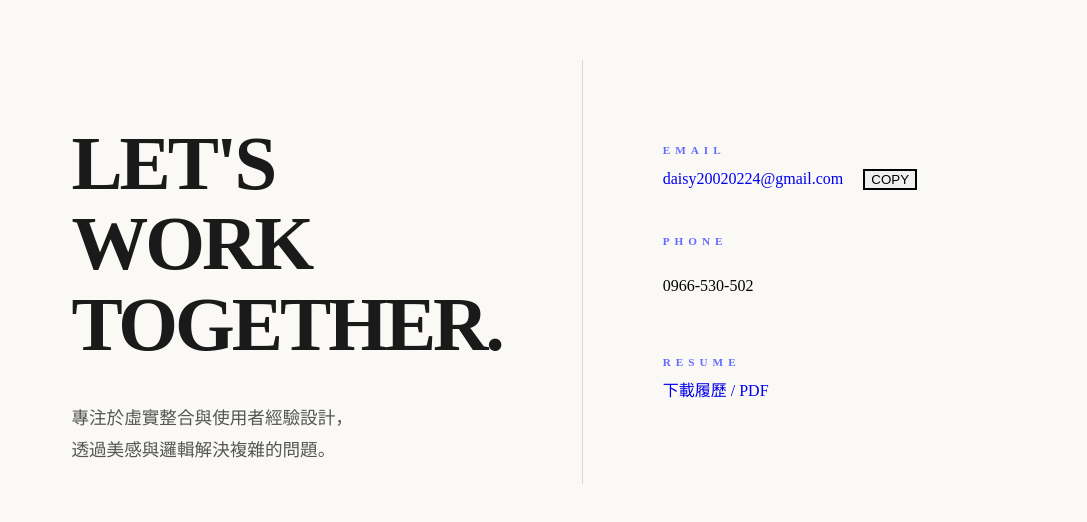
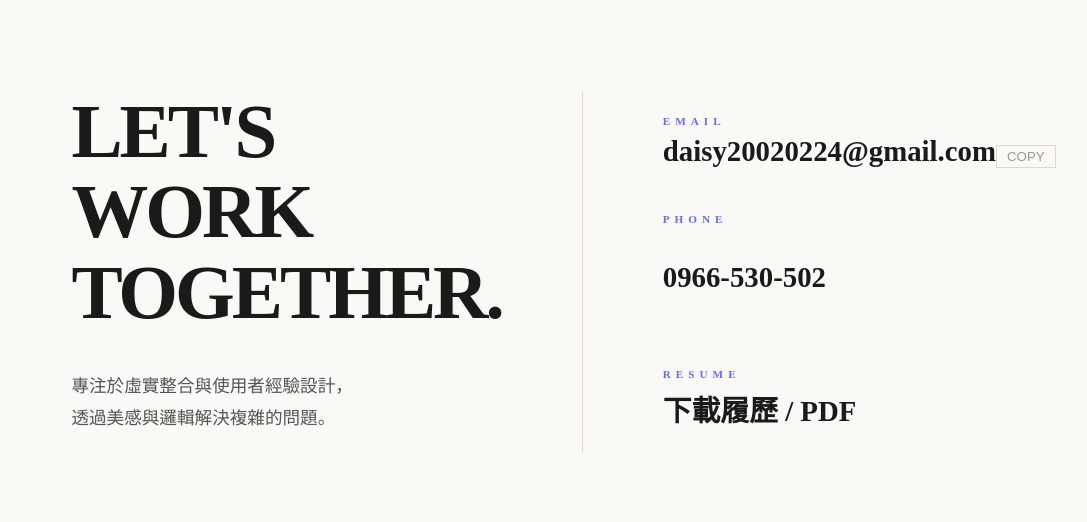
Before and after one commit to 20020224-qun/my-portfolio-react, a React (Vite) app: page / in a window 1280 px wide. Shown: the part 4941-5463 px from the top of the page, without its empty margins (63-1150 px from the left). Built offline with nearby package versions, Linux system fonts and the light colour scheme.

Commit message:
Update style.css

```diff
--- a/src/assets/style.css
+++ b/src/assets/style.css
@@ -712,145 +712,96 @@ html {
 }
 
 /* ==============================
-   5. 聯絡區塊 (美感平衡最終版)
+    5. 聯絡區塊 (解決左側不顯示問題)
 ============================== */
 
+/* 使用 ID 選擇器開頭，確保權重最高 */
 #contact {
-    padding: 160px 10% !important; /* 增加上下留白，更有高級感 */
+    padding: 160px 10% !important;
     background-color: #faf9f6 !important;
-    color: #1a1a1a;
+    color: #1a1a1a !important;
     min-height: 70vh;
-    display: flex;
-    align-items: center;
+    display: flex !important;
+    align-items: center !important;
+    text-align: left !important; /* 強制修正可能被 .section 蓋掉的對齊 */
 }
 
-.contact-container {
+#contact .contact-container {
     display: flex;
     justify-content: space-between;
-    align-items: stretch; /* 讓左右兩欄高度一致，方便分隔線顯示 */
+    align-items: stretch;
     max-width: 1300px;
     margin: 0 auto;
     width: 100%;
-    gap: 0; /* 透過 padding 控制間距 */
+    gap: 0;
 }
 
-/* 左側：大標題區塊 */
-.contact-visual {
+/* 🚀 關鍵修正：確保左側區塊正確顯示 */
+#contact .contact-visual {
     flex: 1;
     padding-right: 80px;
     display: flex;
     flex-direction: column;
     justify-content: center;
+    text-align: left !important; /* 確保標題與文字絕對靠左 */
 }
 
-.contact-title {
+#contact .contact-title {
     font-size: clamp(3.2rem, 6vw, 4.8rem) !important;
-    font-weight: 900;
-    line-height: 1.05;
-    letter-spacing: -3px;
+    font-weight: 900 !important;
+    line-height: 1.05 !important;
+    letter-spacing: -3px !important;
     color: #1a1a1a !important;
-    margin-bottom: 20px; /* 縮小與下方文字間距 */
+    margin-bottom: 20px !important;
+    margin-top: 0 !important;
 }
 
-.contact-statement {
-    font-size: 1.1rem;
+#contact .contact-statement {
+    font-size: 1.1rem !important;
     color: #555 !important;
-    line-height: 1.8;
+    line-height: 1.8 !important;
     max-width: 400px;
+    margin-left: 0 !important; /* 防止被其他樣式推到 */
 }
 
 /* 右側：聯絡細節區塊 */
-.contact-info {
+#contact .contact-info {
     flex: 1;
     padding-left: 80px;
     display: flex;
     flex-direction: column;
     justify-content: center;
     gap: 45px;
-    border-left: 1px solid #dcd9d0; /* 🚀 垂直分隔線：簡約、淡雅 */
+    border-left: 1px solid #dcd9d0; /* 分隔線 */
 }
 
-.info-item {
+#contact .info-item {
     display: flex;
     flex-direction: column;
     gap: 8px;
+    text-align: left !important;
 }
 
-.info-label {
-    font-size: 0.7rem;
-    letter-spacing: 5px; /* 拉大字間距，營造標籤感 */
+#contact .info-label {
+    font-size: 0.7rem !important;
+    letter-spacing: 5px !important;
     color: #646cff !important;
-    font-weight: 800;
-    margin-bottom: 5px;
+    font-weight: 800 !important;
 }
 
-/* 🚀 強化重點資訊：一眼就能看清 */
-.info-link, .info-text {
-    font-size: 1.8rem; /* 放大字體 */
+#contact .info-link, #contact .info-text {
+    font-size: 1.8rem !important;
     color: #1a1a1a !important;
     text-decoration: none;
-    font-weight: 700; /* 加粗 */
-    transition: all 0.3s ease;
+    font-weight: 700 !important;
     display: inline-block;
-    line-height: 1.2;
 }
 
-.info-link:hover {
-    color: #646cff !important;
-    transform: translateX(10px);
-}
-
-/* 下載履歷特別樣式 */
-.download-link {
-    border-bottom: 2px solid transparent;
-}
-.download-link:hover {
-    border-bottom: 2px solid #646cff;
-}
-
-.email-row {
-    display: flex;
-    align-items: baseline;
-    gap: 20px;
-    flex-wrap: wrap;
-}
-
-/* 簡約版複製按鈕 */
-.copy-btn {
+#contact .copy-btn {
     background: transparent;
     border: 1px solid #dcd9d0;
     color: #999;
     padding: 3px 10px;
-    border-radius: 4px;
-    font-size: 0.6rem;
-    font-weight: 700;
-    letter-spacing: 1px;
     cursor: pointer;
-    transition: all 0.2s;
-}
-
-.copy-btn:hover {
-    border-color: #646cff;
-    color: #646cff;
-}
-
-.copy-btn.copied {
-    background: #646cff;
-    color: white;
-    border-color: #646cff;
-}
-
-/* 手機版適應：分隔線變橫線 */
-@media (max-width: 992px) {
-    #contact { padding: 100px 8% !important; }
-    .contact-container { flex-direction: column; }
-    .contact-visual { padding-right: 0; margin-bottom: 60px; }
-    .contact-info {
-        padding-left: 0;
-        border-left: none;
-        border-top: 1px solid #dcd9d0;
-        padding-top: 60px;
-    }
-    .info-link, .info-text { font-size: 1.4rem; }
 }
 }
```
